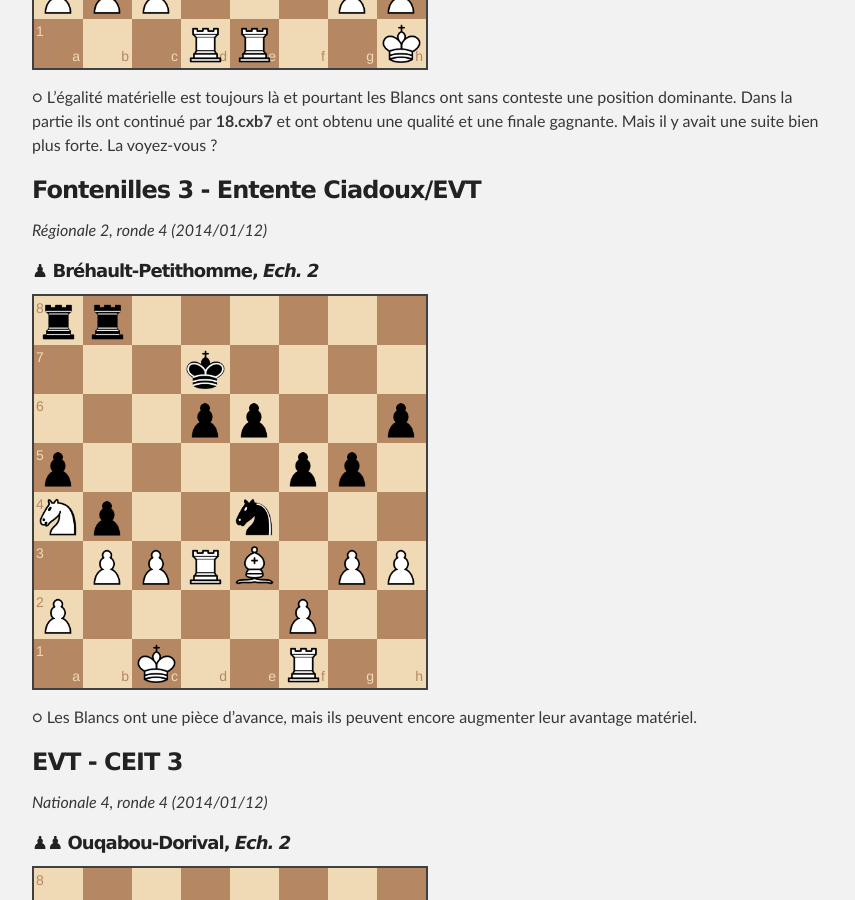
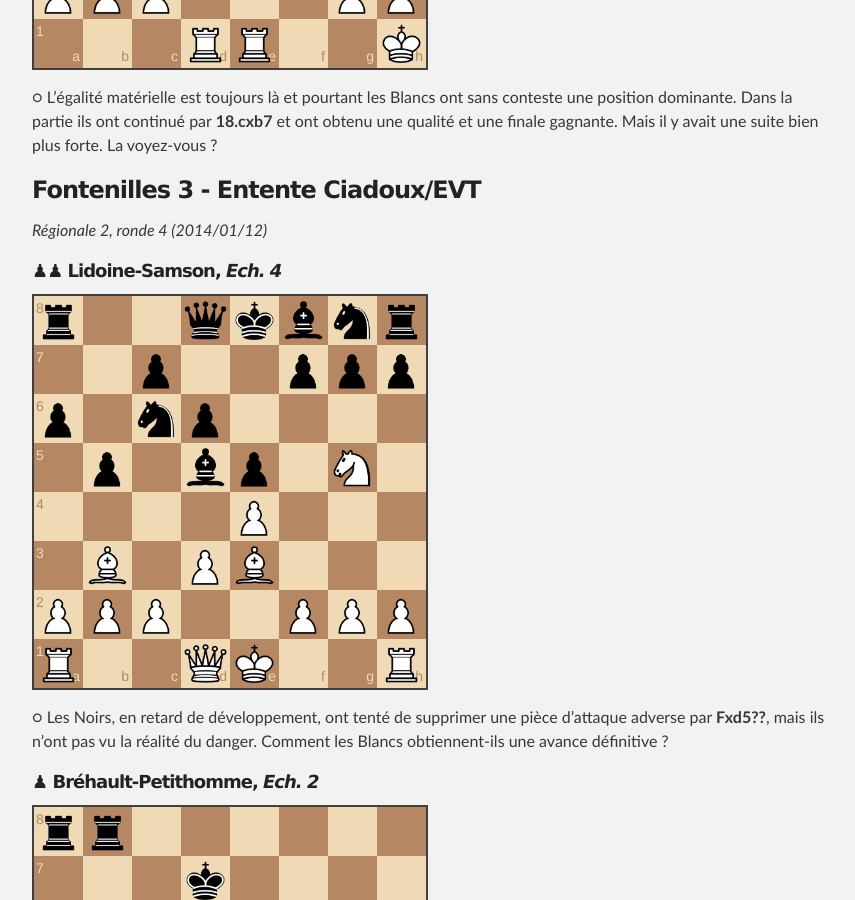
Before and after one commit to echiquier-villeneuve-tolosane/echiquier-villeneuve-tolosane.github.io, a Jekyll site: the page built from exercices.md, in a window 1280 px wide and 900 px high, scrolled down 1304 px. Shown: the whole window, without its empty margins (208-1063 px from the left). Built offline with Jekyll 4.4.1, drawn with Linux system fonts in a browser that asks for light colours; nearby versions of some CDN libraries.

Commit message:
Updated exercices.md

```diff
--- a/exercices.md
+++ b/exercices.md
@@ -28,6 +28,12 @@ _Ronde 3 (2014/01/17)_
 
 ### Fontenilles 3 - Entente Ciadoux/EVT
 _Régionale 2, ronde 4 (2014/01/12)_
+
+##### &#9823;&#9823;  **Lidoine-Samson**, _Ech. 4_
+
+`r2qkbnr/2p2ppp/p1np4/1p1bp1N1/4P3/1B1PB3/PPP2PPP/R2QK2R w KQkq - 0 9`
+
+&#9675; Les Noirs, en retard de développement, ont tenté de supprimer une pièce d'attaque adverse par **Fxd5??**, mais ils n'ont pas vu la réalité du danger. Comment les Blancs obtiennent-ils une avance définitive ?
 
 ##### &#9823;  **Bréhault-Petithomme**, _Ech. 2_
 
```
